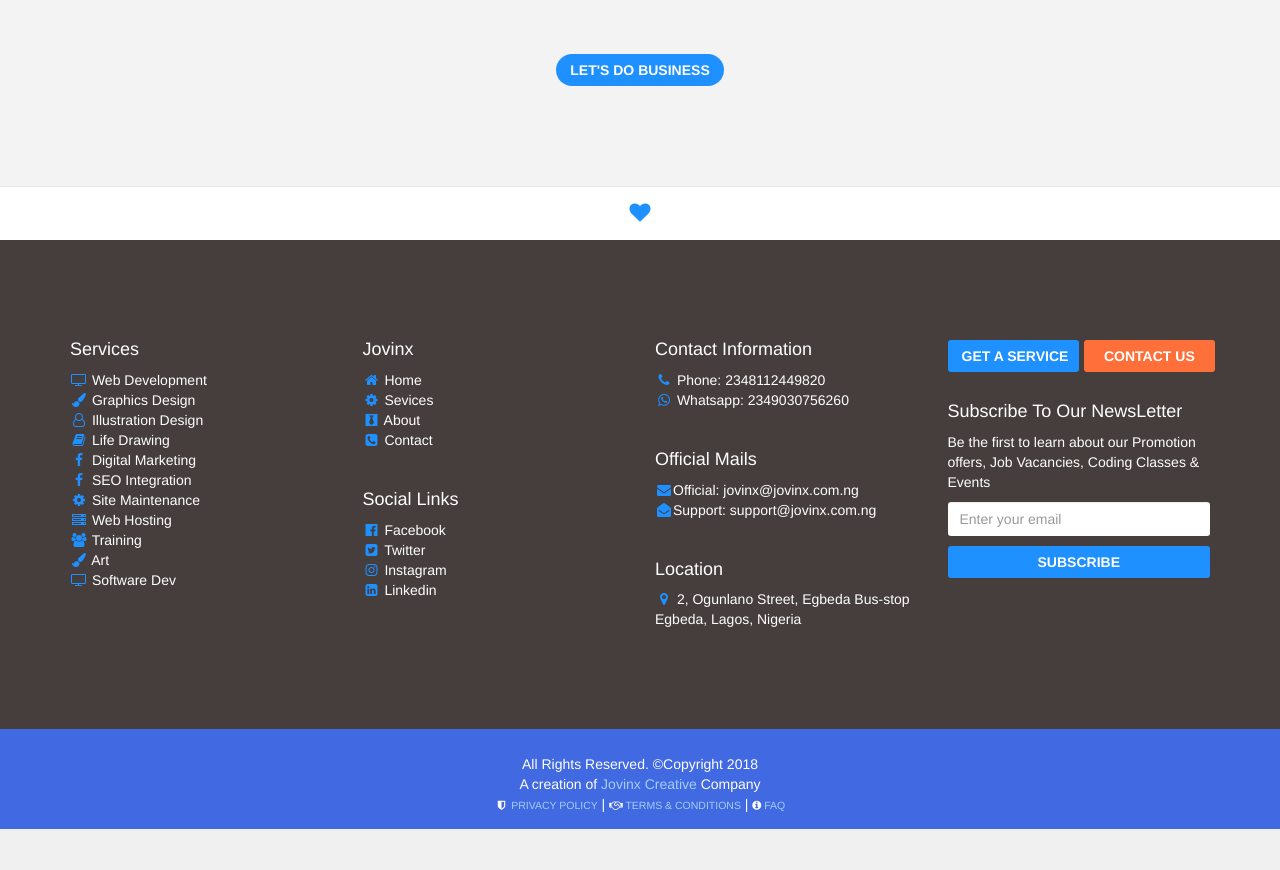
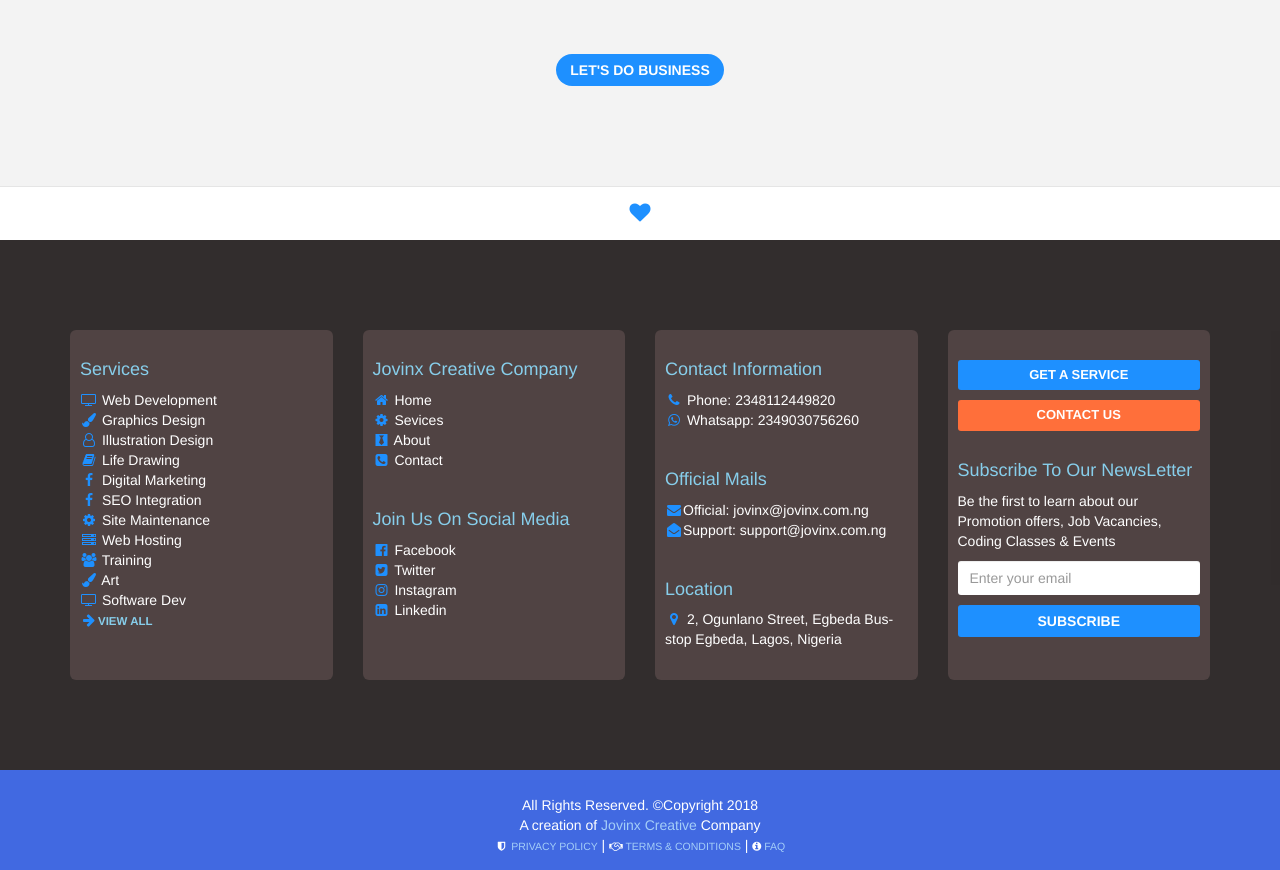
Before and after one commit to jovinx/jovinx-site, a Django app: page / in a window 1280 px wide. Shown: the part 4199-5069 px from the top of the page. Before the commit the page ends 5028 px from the top, so only its background shows below. Run offline with Django 3.2, Linux system fonts and the light colour scheme; data comes from the database, SQL or seed files in the repository; some libraries are stand-ins or nearby versions.

Commit message:
optimization and redesign of footer to have newsletter

```diff
--- a/Jovinx/main_site/static/main_site/css/base.css
+++ b/Jovinx/main_site/static/main_site/css/base.css
@@ -389,7 +389,7 @@
     }
 }
 #footer {
-    background: rgb(70, 61, 61);
+    background: rgba(39, 34, 34, 0.95);
     padding: 90px 0;
     color: white;
 }
@@ -399,25 +399,34 @@
 #footer a {
     color: white;
 }
+#footer h4 {
+    color: skyblue;
+}
+#footer .footer-section{
+    min-height: 350px;
+    padding: 20px 10px;
+    border-radius: 6px;
+    background: rgb(80, 67, 67);
+}
 
-#footer .footer-call-to-action .row {
-    margin: 0;
-    padding: 0;
-}
-#footer .footer-call-to-action .footer-btn-container {
-    margin: 0 !important;
-    padding: 0 !important;
-}
 #footer .footer-call-to-action a.btn {
     border-radius: 3px !important;
+    font-size: 13px !important;
+    width: 100%;
 }
-#footer .footer-call-to-action a[href="/contact"] {
-    margin-left: 5px;
+@media(max-width: 991px) {
+    #footer .footer-section {
+        margin-top: 15px;
+    }
+}
+@media(min-width: 992px) {
+    #footer .footer-call-to-action a[href="/contact"] {
+        margin-top: 10px;
+    }
 }
 @media(max-width: 1199px) and (min-width: 992px) {
-    #footer .footer-call-to-action a[href="/contact"] {
-        margin-top: 10px;
-        margin-right: 0;
+    #footer .footer-section {
+        height: 405px;
     }
 }
 #footer #footer_form form input {
--- a/Jovinx/main_site/templates/main_site/base.html
+++ b/Jovinx/main_site/templates/main_site/base.html
@@ -159,18 +159,22 @@
             <div class="container">
                 <div class="row">
                     <div class="col-lg-3 col-md-3 col-sm-6 col-xs-12">
+                        <div class="footer-section">
                             <h4>Services</h4>
 
                             <p>
                                 {% for service in services %}
                                 <i class="fa {{service.fontawesome_icon}} fa-fw" aria-hidden="true"></i> <a href="/services/{{ service.pk}}"> {{ service.title }} </a><br>
                                 {% endfor %}
+                                <i class="fa fa-arrow-right fa-fw" aria-hidden="true"></i><a style="font-weight: 800; font-size: 11.5px; color: skyblue" href="/services">VIEW ALL</a>
                             </p>
                         </div>
 
+                    </div>
+
                     <div class="col-lg-3 col-md-3 col-sm-6 col-xs-12 text-left ">
-
-                        <h4>Jovinx</h4>
+                        <div class="footer-section">
+                            <h4>Jovinx Creative Company</h4>
                             <p>
                                 <a href="/"> <i class="fa fa-home fa-fw" aria-hidden="true"></i> Home</a><br>
                                 <a href="/services"> <i class="fa fa-gear fa-fw" aria-hidden="true"></i> Sevices</a><br>
@@ -180,19 +184,20 @@
 
                             <br>
 
-                        <h4>Social Links</h4>
+                            <h4>Join Us On Social Media</h4>
                             <p>
                                 <a href="#"> <i class="fa fa-facebook-official fa-fw" aria-hidden="true"></i> Facebook</a><br>
                                 <a href="#"> <i class="fa fa-twitter-square fa-fw" aria-hidden="true"></i> Twitter</a><br>
                                 <a href="#"> <i class="fa fa-instagram fa-fw" aria-hidden="true"></i> Instagram</a></i><br>
                                 <a href="#"> <i class="fa fa-linkedin-square fa-fw" aria-hidden="true"></i> Linkedin</a>
                             </p>
+                        </div>
 
                     </div>
 
 
                     <div class="col-lg-3 col-md-3 col-sm-6 col-xs-12 text-left">
-
+                        <div class="footer-section">
                             <h4>Contact Information</h4>
 
                             <p>
@@ -210,19 +215,20 @@
                             <h4>Location</h4>
 
                             <p> <i class="fa fa-map-marker fa-fw" aria-hidden="true"></i> {{jovinx_data.address1}} </p>
-
+                        </div>
                     </div>
 
                     <div id="footer_form" class="col-lg-3 col-md-3 col-sm-6 col-xs-12">
+                        <div class="footer-section">
                             <h4 style="line-height: 20px;"></h4>
                             <section class="footer-call-to-action" id="middle-call-to-action">
 
                                 <div class="row">
-                                <div class="footer-btn-container col-lg-6 col-md-12 col-sm-6 col-xs-6">
-                                    <a class="btn btn-default btn-block" href="#" data-toggle="modal" data-target="#service_request_modal" >GET A SERVICE</a>
+                                    <div class="footer-btn-container col-lg-12 col-md-12 col-sm-6 col-xs-6">
+                                        <a class="btn btn-default" href="#" data-toggle="modal" data-target="#service_request_modal" >GET A SERVICE</a>
                                     </div>
-                                <div class="footer-btn-container col-lg-6 col-md-12 col-sm-6 col-xs-6">
-                                    <a class="btn btn-default btn-block" href="/contact">CONTACT US</a>
+                                    <div class="footer-btn-container col-lg-12 col-md-12 col-sm-6 col-xs-6">
+                                        <a class="btn btn-default" href="/contact">CONTACT US</a>
                                     </div>
                                 </div>
 
@@ -238,6 +244,7 @@
                                     <button style="margin-top: 10px;" type="submit" class="btn btn-primary btn-block"> SUBSCRIBE </button>
                                 </div>
                             </form>
+                        </div>
                     </div>
 
                 </div>
```
Lines whose indentation alone changed are shown as unchanged.
